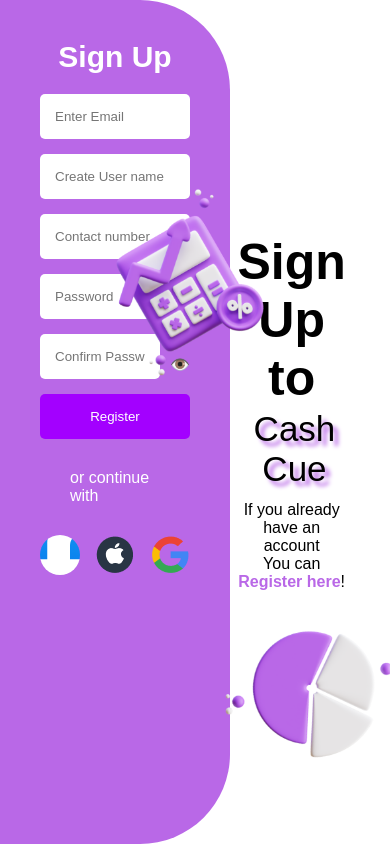
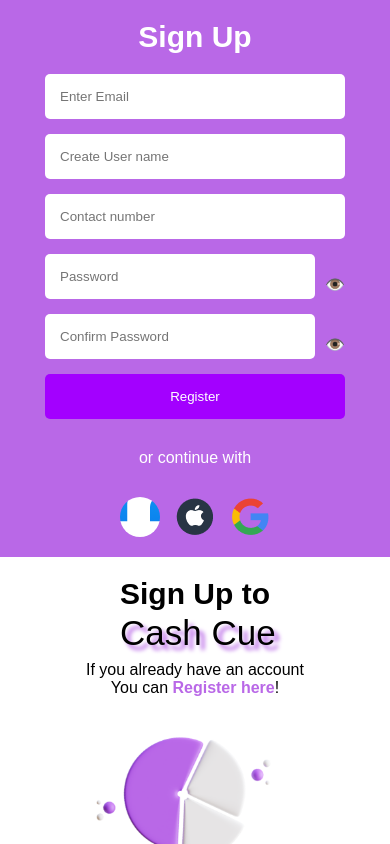
Before and after one commit to heyitsshubh/Expense-tracker, a React (Vite) app in the folder Expence app/: page / in a window 390 px wide. Built offline with nearby package versions, Linux system fonts and the light colour scheme.

Commit message:
added responsiveness on signup

```diff
--- a/Expence app/src/Styles/Signup.css
+++ b/Expence app/src/Styles/Signup.css
@@ -214,3 +214,39 @@
   height: 250px;
   transform: translate( 45%,80%);
 }
+
+
+/* Responsive Adjustments */
+@media (max-width: 768px) {
+  .signup-box {
+    flex-direction: column; /* Stack sections vertically */
+  }
+
+  .form-section, .info-section {
+    width: 100%;
+    border-radius: 0; /* Remove rounded corners */
+    padding: 20px;
+  }
+
+  .info-section h2 {
+    font-size: 30px;
+    transform: none;
+  }
+
+  .info-section p {
+    transform: none;
+  }
+
+  .images-container img {
+    height: 100px;
+    width: 100px;
+  }
+
+  .images-container img:nth-child(1){
+    display: none;
+  }
+
+  .images-container img:nth-child(2){
+    display: none;
+  }
+}
```
